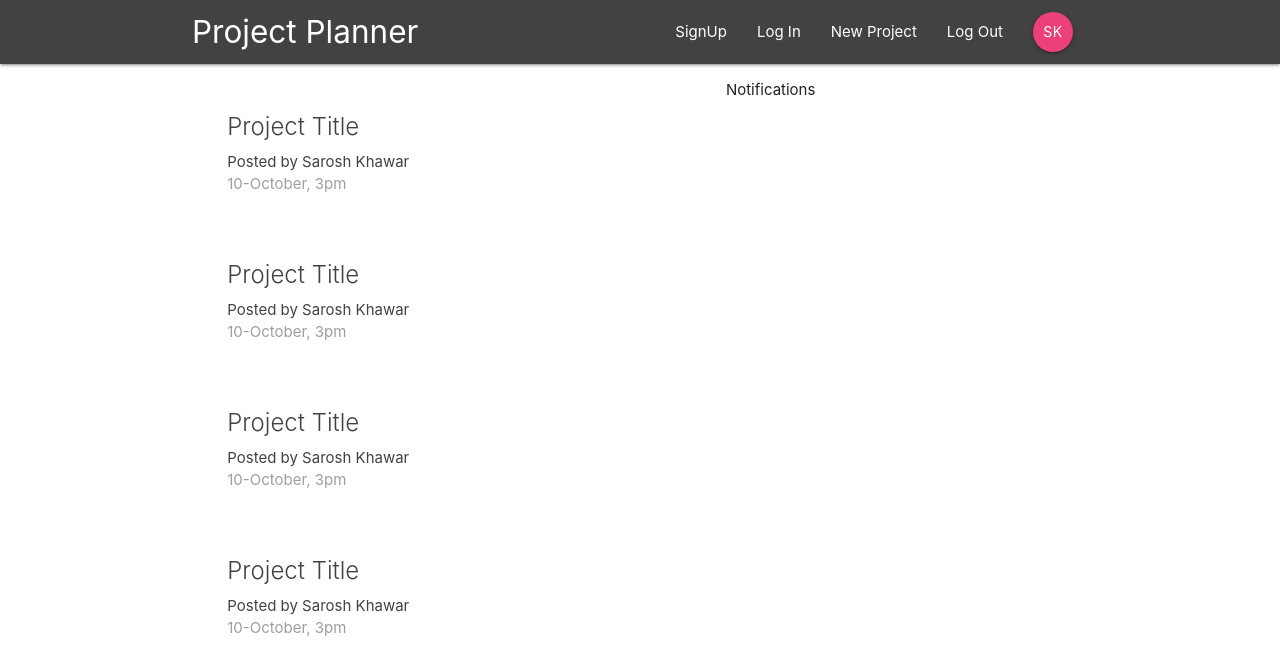
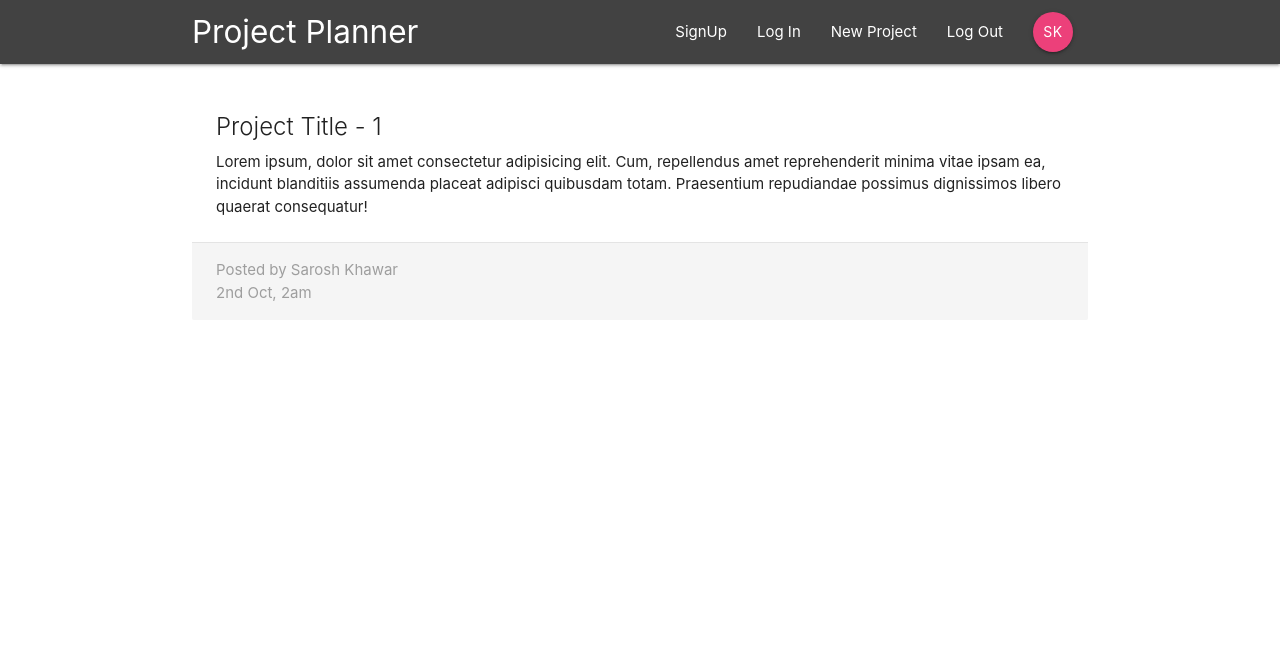
Before and after one commit to SaroshKhawar496/Project-Planner, a React (Create React App) app: page /project/1 in a window 1280 px wide. Shown: the top 672 px of the page. Built offline with nearby package versions, Linux system fonts and the light colour scheme.

Commit message:
Created Project Details component and added its route to App.js

```diff
--- a/src/App.js
+++ b/src/App.js
@@ -2,6 +2,7 @@
 import { BrowserRouter, Switch, Route } from "react-router-dom";
 import Navbar from "./components/layout/Navbar";
 import Dashboard from "./components/dashboard/Dashboard";
+import ProjectDetails from "./components/projects/ProjectDetails";
 
 class App extends Component {
   render() {
@@ -10,7 +11,8 @@
         <div className="App">
           <Navbar />
           <Switch>
-            <Route path="/" component={Dashboard} />
+            <Route exact path="/" component={Dashboard} />
+            <Route path="/project/:id" component={ProjectDetails} />
           </Switch>
         </div>
       </BrowserRouter>
--- a/src/components/projects/ProjectDetails.js
+++ b/src/components/projects/ProjectDetails.js
@@ -0,0 +1,27 @@
+import React from "react";
+
+//props coming from react-router
+export default function ProjectDetails(props) {
+  //   console.log(props);
+  //getting the project id from route params
+  const id = props.match.params.id;
+  return (
+    <div className="container section project-details">
+      <div className="card z-depth-0">
+        <div className="card-content">
+          <span className="card-title">Project Title - {id}</span>
+          <p>
+            Lorem ipsum, dolor sit amet consectetur adipisicing elit. Cum,
+            repellendus amet reprehenderit minima vitae ipsam ea, incidunt
+            blanditiis assumenda placeat adipisci quibusdam totam. Praesentium
+            repudiandae possimus dignissimos libero quaerat consequatur!
+          </p>
+        </div>
+        <div className="card-action grey lighten-4 grey-text">
+          <div>Posted by Sarosh Khawar</div>
+          <div>2nd Oct, 2am</div>
+        </div>
+      </div>
+    </div>
+  );
+}
```
Also changed, not shown: public/manifest.json.
